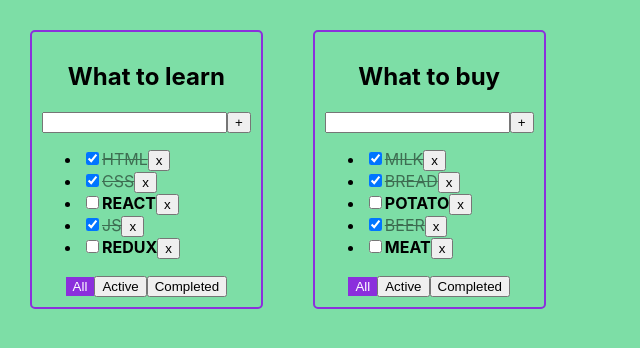
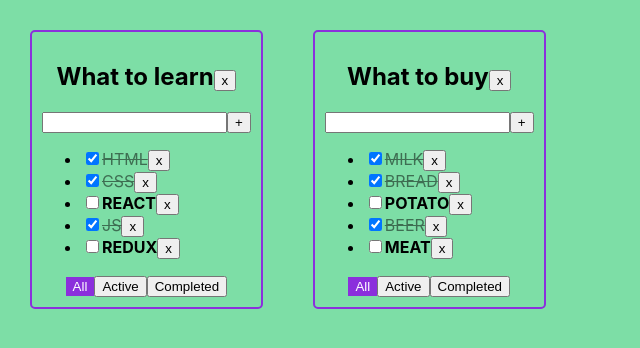
Before and after one commit to igor-minaev/todolist-repeat, a React (Create React App) app: page / in a window 1280 px wide. Shown: the top 348 px of the page, without its empty margins (0-640 px from the left). Built offline with nearby package versions, Linux system fonts and the light colour scheme.

Commit message:
add function removeTodolist

```diff
--- a/src/App.tsx
+++ b/src/App.tsx
@@ -36,7 +36,10 @@ function App() {
         ]
     })
 
-
+    const removeTodolist = (todolistId: string) => {
+        setTodolists(todolists.filter(t => t.id !== todolistId))
+        delete tasks[todolistId]
+    }
     const removeTask = (todolistId: string, taskId: string) => {
         setTasks({...tasks, [todolistId]: tasks[todolistId].filter(t => t.id !== taskId)})
     }
@@ -66,7 +69,8 @@ function App() {
                         removeTask={removeTask}
                         changeTodolistFilter={changeTodolistFilter}
                         addTask={addTask}
-                        changeTaskStatus={changeTaskStatus}/>
+                        changeTaskStatus={changeTaskStatus}
+                        removeTodolist={removeTodolist}/>
                 }
             )
             : <p>Create new todolist</p>
--- a/src/components/Todolist.tsx
+++ b/src/components/Todolist.tsx
@@ -12,6 +12,7 @@ type TodolistType = {
     changeTodolistFilter: (todolistId: string, filter: FilterType) => void
     addTask: (todolistId: string, title: string) => void
     changeTaskStatus: (todolistId: string, taskId: string, isDone: boolean) => void
+    removeTodolist: (todolistId: string) => void
 }
 
 export type TaskType = {
@@ -21,7 +22,18 @@ export type TaskType = {
 }
 
 export const Todolist: React.FC<TodolistType> = props => {
-    const {id, filter, title, tasks, removeTask, changeTodolistFilter, addTask, changeTaskStatus, ...restProps} = props
+    const {
+        id,
+        filter,
+        title,
+        tasks,
+        removeTask,
+        changeTodolistFilter,
+        addTask,
+        changeTaskStatus,
+        removeTodolist,
+        ...restProps
+    } = props
 
     const [taskTitle, setTaskTitle] = useState('')
     const [error, setError] = useState(false)
@@ -70,9 +82,13 @@ export const Todolist: React.FC<TodolistType> = props => {
     const onKeyDownHandler = (e: KeyboardEvent<HTMLInputElement>) => e.key === 'Enter' && addTaskHandler()
     const errorMessage = error && <p style={{color: 'red'}}>Title is required!</p>
     const errorInput = error ? 'error' : ''
+    const removeTodolistHandler = () => removeTodolist(id)
     return (
         <div className="todolist">
-            <h2>{title}</h2>
+            <h2>
+                {title}
+                <Button name="x" onClick={removeTodolistHandler}/>
+            </h2>
             <div>
                 <input className={errorInput} value={taskTitle} onChange={onChangeHandler}
                        onKeyDown={onKeyDownHandler}/>
```
